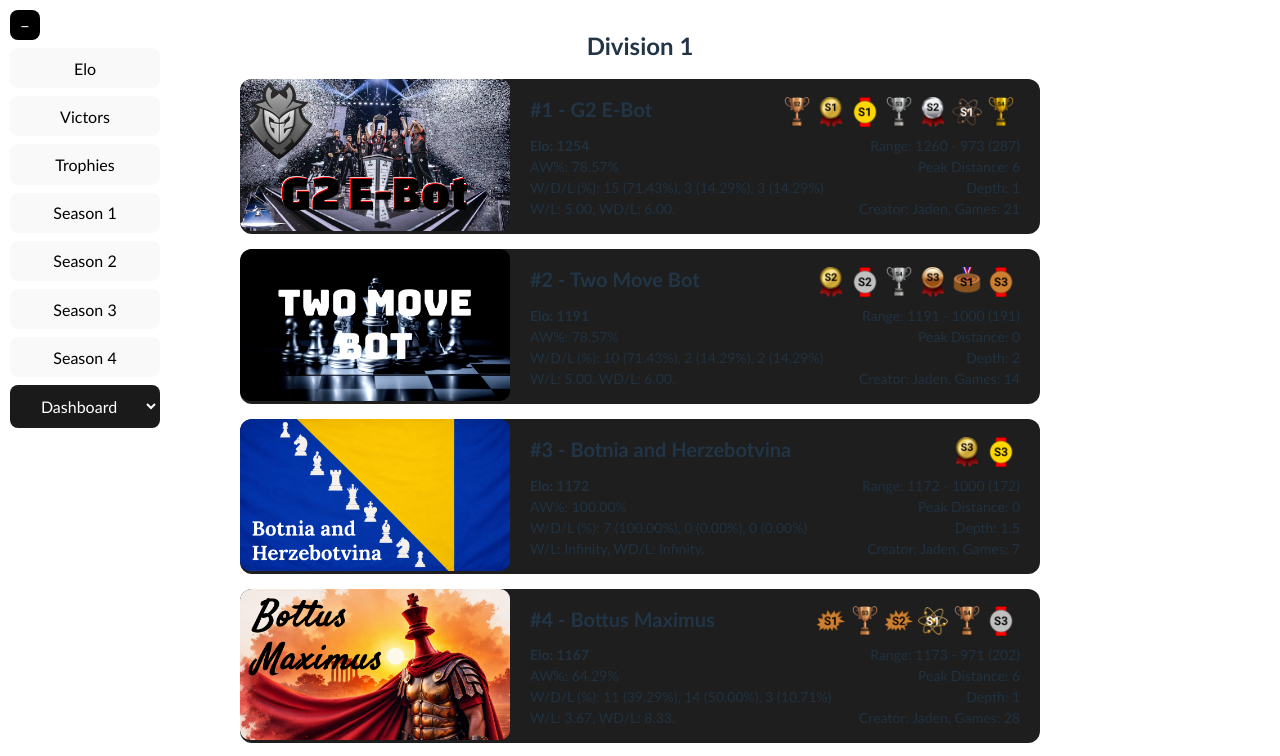
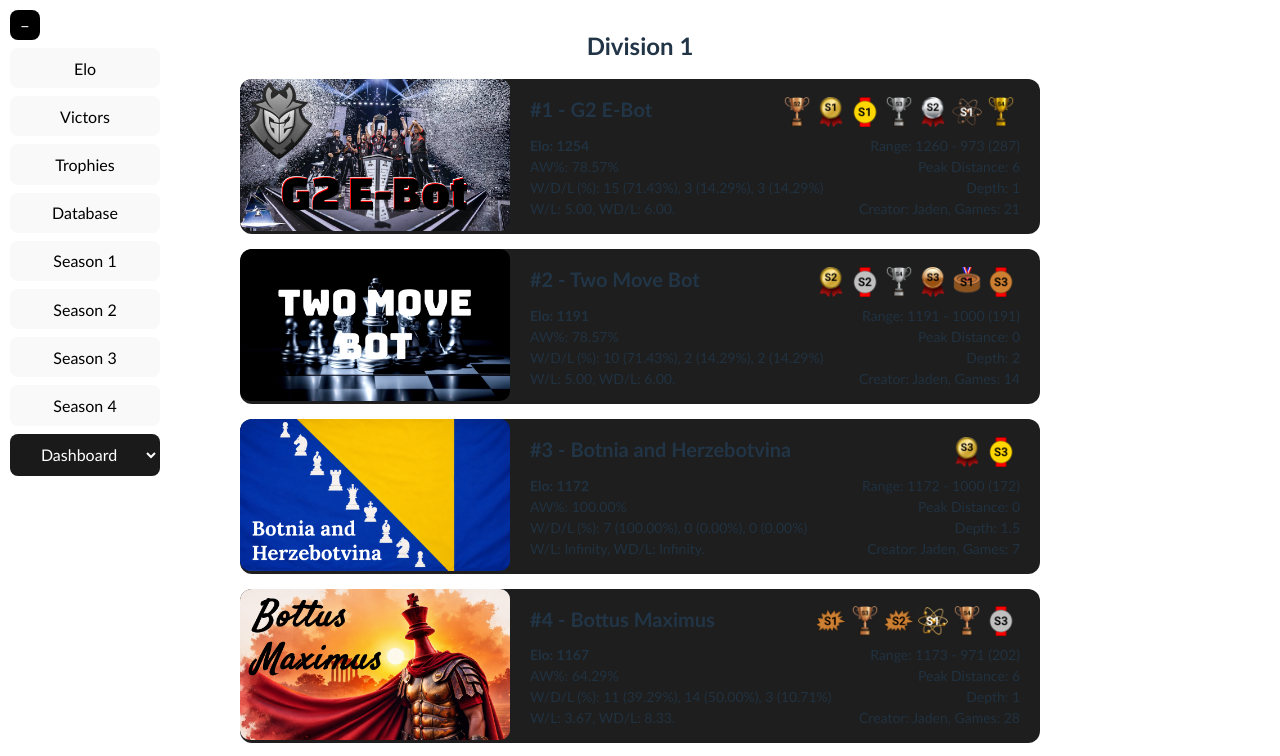
Before and after one commit to JadenVandenBerg/WC_React, a React (Vite) app in the folder wc_react/: page / in a window 1280 px wide. Shown: the top 756 px of the page. Built offline with nearby package versions, Linux system fonts and the light colour scheme.

Commit message:
public gametable

```diff
--- a/wc_react/src/Button.tsx
+++ b/wc_react/src/Button.tsx
@@ -9,7 +9,7 @@
     { name: "Elo", route: "/" },
     { name: "Victors", route: "/Victors" },
     { name: "Trophies", route: "/Trophies" },
-    //{ name: "Database", route: "/GameTable" },
+    { name: "Database", route: "/GameTable" },
     { name: "Season 1", route: "/Season1" },
     { name: "Season 2", route: "/Season2" },
     { name: "Season 3", route: "/Season3" },
```
